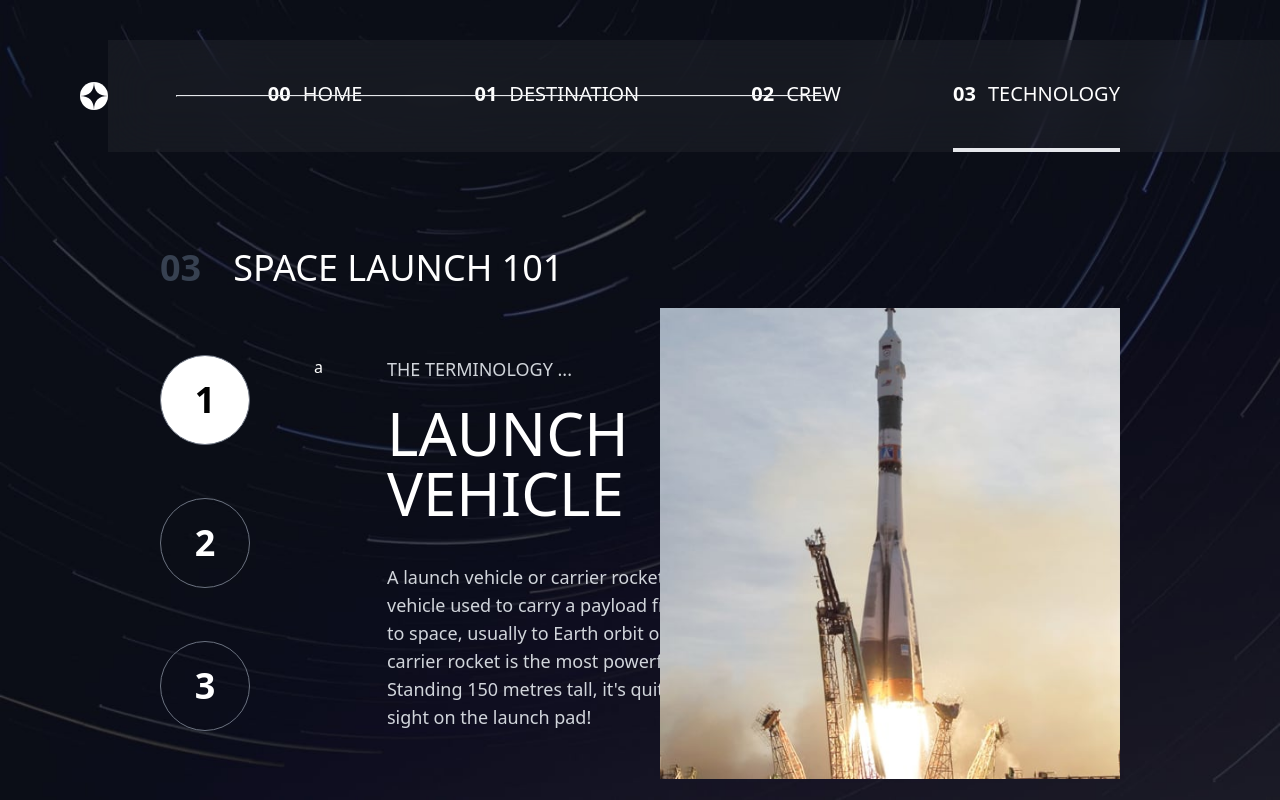
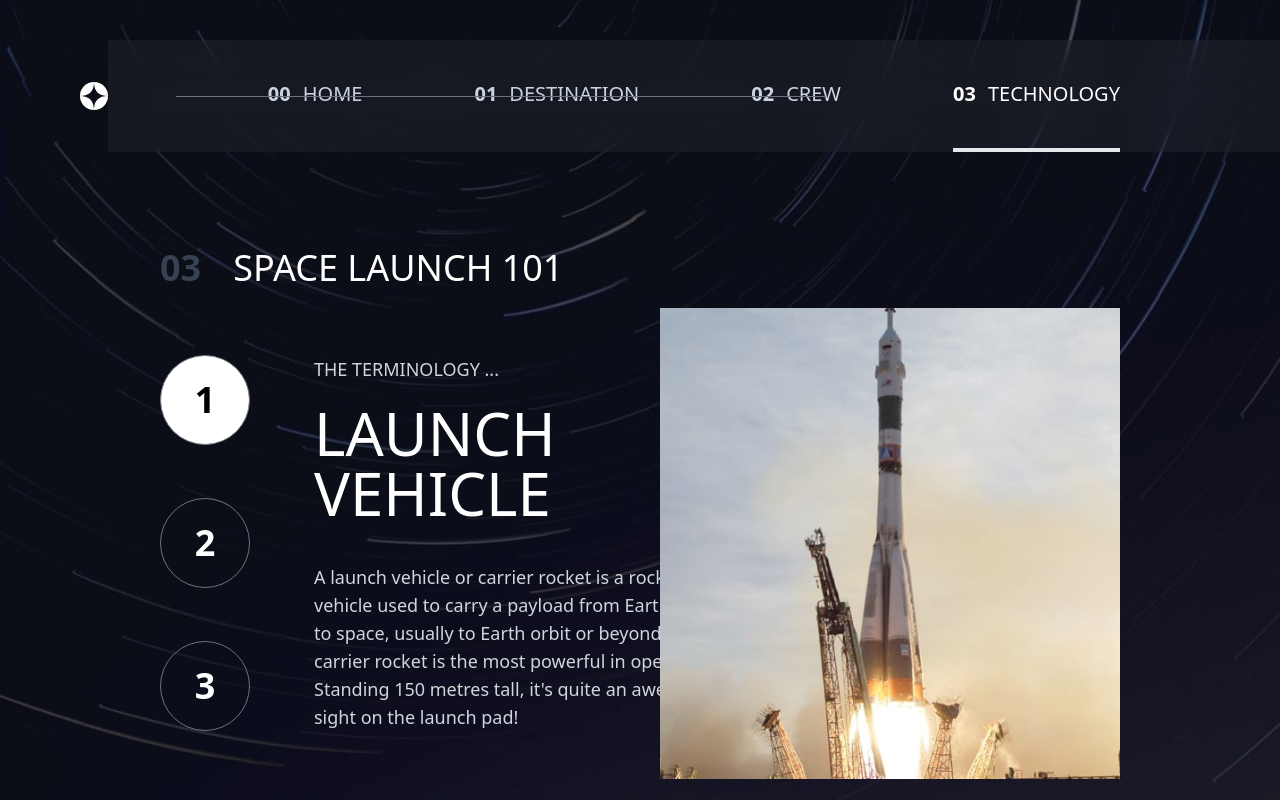
Before and after one commit to RonaldMamani/Space_Tourism, a React (Vite) app: page /technology in a window 1280 px wide. Built offline with nearby package versions, Linux system fonts and the light colour scheme.

Commit message:
Adicionando o titulo da seção Crew e finalizando a seção Technology

```diff
--- a/src/components/Header/index.tsx
+++ b/src/components/Header/index.tsx
@@ -12,23 +12,23 @@ export const Header = () => {
             <Link to="/" className="ml-20">
                 <img src={Logo} alt="Logo da Space Tourist" />
             </Link>
-            <div className="absolute w-[650px] left-44 border border-b-white/10 z-10"></div>
+            <div className="absolute w-[650px] left-44 border-b border-b-gray-500 z-10"></div>
             <div className="flex gap-28 bg-gray-200/5 backdrop-blur-xl px-40">
                 <Links
                     href="" number={0} content="HOME"
-                    className={`${pathname === "/" ? 'border-b-4' : ''}`}
+                    className={`${pathname === "/" ? 'border-b-4 text-white' : 'text-slate-300'}`}
                 />
                 <Links
                     href="destination" number={1} content="DESTINATION"
-                    className={`${pathname === "/destination" || pathname === "/destination/mars" || pathname === "/destination/europa" || pathname === "/destination/titan" ? 'border-b-4' : ''}`}
+                    className={`${pathname === "/destination" || pathname === "/destination/mars" || pathname === "/destination/europa" || pathname === "/destination/titan" ? 'border-b-4 text-white' : 'text-slate-300'}`}
                 />
                 <Links
                     href="crew" number={2} content="CREW"
-                    className={`${pathname === "/crew" ? 'border-b-4' : ''}`}
+                    className={`${pathname === "/crew" ? 'border-b-4 text-white' : 'text-slate-300'}`}
                 />
                 <Links
                     href="technology" number={3} content="TECHNOLOGY"
-                    className={`${pathname === "/technology" ? 'border-b-4' : ''}`}
+                    className={`${pathname === "/technology" ? 'border-b-4 text-white' : 'text-slate-300'}`}
                 />
             </div>
         </header>
--- a/src/components/Links/index.tsx
+++ b/src/components/Links/index.tsx
@@ -10,9 +10,9 @@ type Props = {
 export const Links = ({number,content,href,className} : Props) => {
 
     return (
-        <Link to={`/${href}`} className={`${className} flex gap-3 text-xl py-10 text-white group`}>
+        <Link to={`/${href}`} className={`${className} flex gap-3 text-xl py-10 transition-colors hover:text-white`}>
             <span className="font-extrabold">0{number}</span>
-            <span className="font-extralight group-hover:font-semibold">{content}</span>
+            <span className="font-extralight">{content}</span>
         </Link>
     )
 }
--- /dev/null
+++ b/src/components/TitlePage/index.tsx
@@ -0,0 +1,13 @@
+type Props = {
+    number: number,
+    title: string
+}
+
+export default function TitlePage({ number, title } : Props) {
+    return (
+        <h3 className="uppercase text-4xl font-thin mb-5">
+            <span className="text-gray-700 font-bold mr-8">0{number}</span>
+            {title}
+        </h3>
+    )
+}
--- a/src/pages/Crew.tsx
+++ b/src/pages/Crew.tsx
@@ -1,11 +1,15 @@
 import { Header } from "../components/Header";
+import TitlePage from "../components/TitlePage";
 
 export default function Crew() {
     return (
         <section className="bg-[url('./assets/crew/background-crew-desktop.jpg')] bg-cover h-screen">
             <Header />
-            <div className="text-white">
-                <h3>Crew</h3>
+            <div className="
+                text-white
+                lg:px-40 lg:pt-24
+                ">
+                <TitlePage number={2} title="Meet Your Crew" />
             </div>
         </section>
     )
--- a/src/pages/Destination.tsx
+++ b/src/pages/Destination.tsx
@@ -1,5 +1,6 @@
 import { Outlet } from "react-router-dom";
 import { Header } from "../components/Header";
+import TitlePage from "../components/TitlePage";
 
 export default function Destination() {
     return (
@@ -9,10 +10,7 @@ export default function Destination() {
                 text-white
                 lg:px-40 lg:pt-24
                 ">
-                <h3 className="uppercase text-4xl font-thin mb-10">
-                    <span className="text-gray-700 font-bold mr-8">01</span>
-                    Pick your destination
-                </h3>
+                <TitlePage number={1} title="Pick Your Destination" />
                 <div>
                     <Outlet />
                 </div>
--- a/src/pages/Technology.tsx
+++ b/src/pages/Technology.tsx
@@ -2,7 +2,11 @@ import { useState } from "react"
 import { Header } from "../components/Header";
 import ButtonTech from "../components/ButtonTech";
 import SectionTech from "../components/SectionTech";
+
 import Launch from "../assets/technology/image-launch-vehicle-portrait.jpg"
+import SpacePort from "../assets/technology/image-spaceport-portrait.jpg"
+import SpaceCapsule from "../assets/technology/image-space-capsule-portrait.jpg"
+import TitlePage from "../components/TitlePage";
 
 export default function Technology() {
 
@@ -35,10 +39,7 @@ export default function Technology() {
                 text-white
                 lg:px-40 lg:pt-24
                 ">
-                <h3 className="uppercase text-4xl font-thin mb-5">
-                    <span className="text-gray-700 font-bold mr-8">03</span>
-                    Space Launch 101
-                </h3>
+                <TitlePage number={3} title="Space Launch 101" />
                 <div className="grid grid-cols-2 gap-10 items-center">
                     <div className="flex gap-16">
                         <nav className="flex flex-col justify-between gap-10">
@@ -58,19 +59,53 @@ export default function Technology() {
                                 onClick={handleButtonSectionSpaceCapsule}
                             />
                         </nav>
-                        a
+                        {launch &&
                             <SectionTech
                                 title="LAUNCH VEHICLE"
                                 descrition="A launch vehicle or carrier rocket is a rocket-propelled vehicle used to carry a payload from
                                 Earth's surface to space, usually to Earth orbit or beyond. Our WEB-X carrier rocket is the most powerful in
                                 operation. Standing 150 metres tall, it's quite an awe-inspiring sight on the launch pad!"
                             />
+                        }
+                        {spaceport &&
+                            <SectionTech
+                                title="SPACEPORT"
+                                descrition="A spaceport or cosmodrome is a site for launching (or receiving) spacecraft, by analogy to
+                                the seaport for ships or airport for aircraft. Based in the famous Cape Canaveral, our spaceport is
+                                ideally situated to take advantage of the Earth’s rotation for launch."
+                            />
+                        }
+                        {spacecapsule &&
+                            <SectionTech
+                                title="SPACE CAPSULE"
+                                descrition="A space capsule is an often-crewed spacecraft that uses a blunt-body reentry capsule to
+                                reenter the Earth's atmosphere without wings. Our capsule is where you'll spend your time during the
+                                flight. It includes a space gym, cinema, and plenty of other activities to keep you entertained."
+                            />
+                        }
                     </div>
                     <div className="flex justify-end">
+                        {launch &&
                             <img
                                 className=""
                                 src={Launch}
-                            alt="Imagem de Partida de Foguete" />
+                                alt="Imagem de Partida de Foguete"
+                            />
+                        }
+                        {spaceport &&
+                            <img
+                                className=""
+                                src={SpacePort}
+                                alt="Imagem de Preparação do Foguete"
+                            />
+                        }
+                        {spacecapsule &&
+                            <img
+                                className=""
+                                src={SpaceCapsule}
+                                alt="Imagem de Foguete no Espaço"
+                            />
+                        }
                     </div>
                 </div>
             </div>
```
Lines whose indentation alone changed are shown as unchanged.
